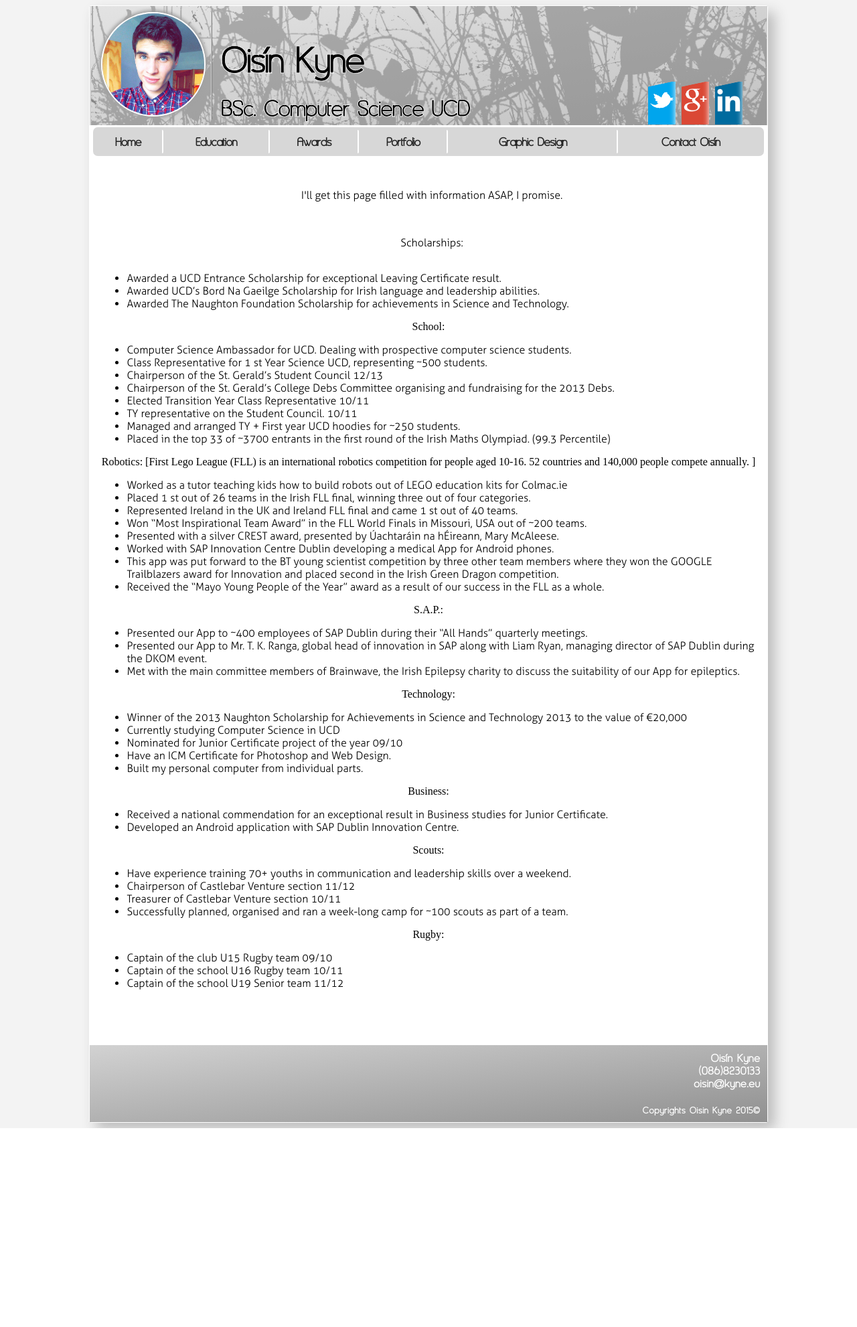
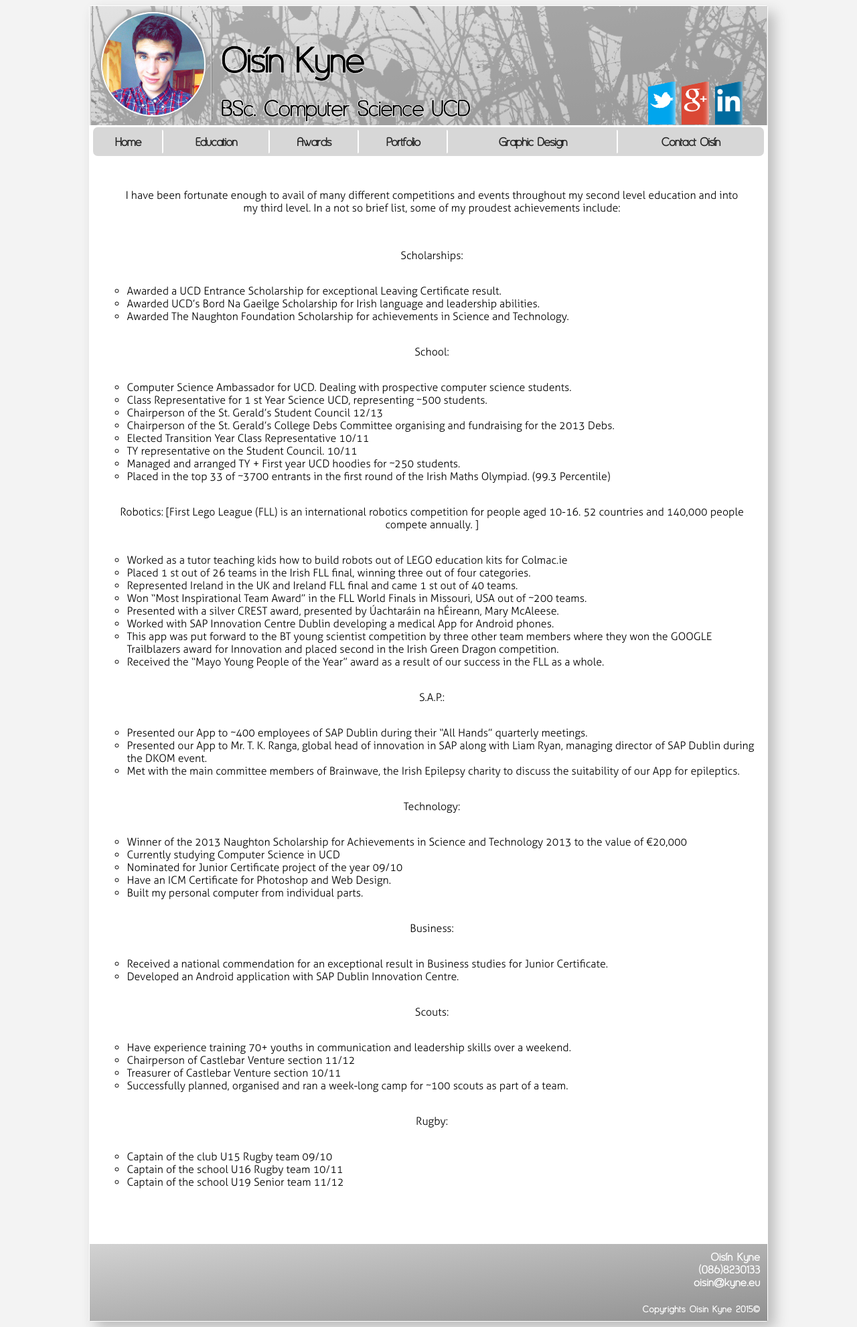
Before and after one commit to OisinKyne/oisinkyne.github.io, a PHP site: page /awards.html in a window 1280 px wide. Shown: the whole page at 67% size. Before the commit the page ends 1685 px from the top, so only its background shows below. Run offline with PHP 8.4, Linux system fonts and the light colour scheme.

Commit message:
Modifying ul styles

```diff
--- a/awards.html
+++ b/awards.html
@@ -65,18 +65,18 @@
 
 	<div class="Body">
 		<p>
-			I'll get this page filled with information ASAP, I promise.
+			I have been fortunate enough to avail of many different competitions and events throughout my second level education and into my third level. In a not so brief list, some of my proudest achievements include:
 			<!--I have been fortunate enough to have received a number of scholarships to further my study of computer science at UCD. My most notable award and my proudest achievement to date is the Naughton Foundation scholarship. I have also been a member of UCD's Bord Na Gaeilge's scéim cónaithe for two consecutive years from 2013-2015. While living in the scéim I promoted the use of Irish on campus and in society, through organising events through Irish to speaking it on a daily basis. UCD also named me a UCD entrance scholar for my Leaving Certificate results. </p>
 <p>During my transition year I took part in a competition called the <a href="http://www.firstlegoleague.org/">FIRST Lego League</a> with five other team mates from my school. The FLL is comprised of two main sections; a robotics challenge and a research project. 140,000 students from 52 different countries compete annually. My team and I were extremely successful in this competition. We placed 1st in the Irish final, proceeded to place first in the UK and Ireland final and went on to represent Ireland and the UK in the World Finals in St. Louis, MI where we won "The Most Inspirational Team" award. Our research project was an Android app called iCollapse. We worked with SAP's innovation centre in Dublin to develop this product further. The completed app was submitted by three of my team mates into the BT young scientist where it went on to win the Google Trailblazer Award-->
 		</p>
 
-	<p>Scholarships:
+	<p>Scholarships:</p>
 
 <ul><li>Awarded a UCD Entrance Scholarship for exceptional Leaving Certificate result.
 </li><li>Awarded UCD’s Bord Na Gaeilge Scholarship for Irish language and leadership abilities.
 </li><li>Awarded The Naughton Foundation Scholarship for achievements in Science and Technology.
 </li></ul>
-School:
+<p>School:</p>
 <ul><li>Computer Science Ambassador for UCD. Dealing with prospective computer science students.
 </li><li>Class Representative for 1 st Year Science UCD, representing ~500 students.
 </li><li>Chairperson of the St. Gerald’s Student Council 12/13
@@ -86,7 +86,7 @@ School:
 </li><li>Managed and arranged TY + First year UCD hoodies for ~250 students.
 </li><li>Placed in the top 33 of ~3700 entrants in the first round of the Irish Maths Olympiad. (99.3 Percentile)</li></ul>
 
-Robotics: [First Lego League (FLL) is an international robotics competition for people aged 10-16. 52 countries and 140,000 people compete annually. ]
+<p>Robotics: [First Lego League (FLL) is an international robotics competition for people aged 10-16. 52 countries and 140,000 people compete annually. ]</p>
 <ul><li>Worked as a tutor teaching kids how to build robots out of LEGO education kits for Colmac.ie
 </li><li>Placed 1 st out of 26 teams in the Irish FLL final, winning three out of four categories.
 </li><li>Represented Ireland in the UK and Ireland FLL final and came 1 st out of 40 teams.
@@ -95,25 +95,25 @@ Robotics: [First Lego League (FLL) is an international robotics competition for
 </li><li>Worked with SAP Innovation Centre Dublin developing a medical App for Android phones.
 </li><li>This app was put forward to the BT young scientist competition by three other team members where they won the GOOGLE Trailblazers award for Innovation and placed second in the Irish Green Dragon competition.
 </li><li>Received the “Mayo Young People of the Year” award as a result of our success in the FLL as a whole.</li></ul>
-S.A.P.:
+<p>S.A.P.:</p>
 <ul><li>Presented our App to ~400 employees of SAP Dublin during their “All Hands” quarterly meetings.
 </li><li>Presented our App to Mr. T. K. Ranga, global head of innovation in SAP along with Liam Ryan, managing director of SAP Dublin during the DKOM event.
 </li><li>Met with the main committee members of Brainwave, the Irish Epilepsy charity to discuss the suitability of our App for epileptics.</li></ul>
-Technology:
+<p>Technology:</p>
 <ul><li>Winner of the 2013 Naughton Scholarship for Achievements in Science and Technology 2013 to the value of €20,000
 </li><li>Currently studying Computer Science in UCD
 </li><li>Nominated for Junior Certificate project of the year 09/10
 </li><li>Have an ICM Certificate for Photoshop and Web Design.
 </li><li>Built my personal computer from individual parts.</li></ul>
-Business:
+<p>Business:</p>
 <ul><li>Received a national commendation for an exceptional result in Business studies for Junior Certificate.
 </li><li>Developed an Android application with SAP Dublin Innovation Centre.</li></ul>
-Scouts:
+<p>Scouts:</p>
 <ul><li>Have experience training 70+ youths in communication and leadership skills over a weekend.
 </li><li>Chairperson of Castlebar Venture section 11/12
 </li><li>Treasurer of Castlebar Venture section 10/11
 </li><li>Successfully planned, organised and ran a week-long camp for ~100 scouts as part of a team.</li></ul>
-Rugby:
+<p>Rugby:</p>
 <ul><li>Captain of the club U15 Rugby team 09/10
 </li><li>Captain of the school U16 Rugby team 10/11
 </li><li>Captain of the school U19 Senior team 11/12</li></ul>
--- a/globalstylesheet.css
+++ b/globalstylesheet.css
@@ -255,6 +255,7 @@ ul {
 	font-family: Aller, Helvetica, Calibri, Arial, sans-serif;
  	color: black;
  	font-size: 1pc;
+	list-style-type: circle;
 }
 .Slideshow {
 	display: inline-block;
```
